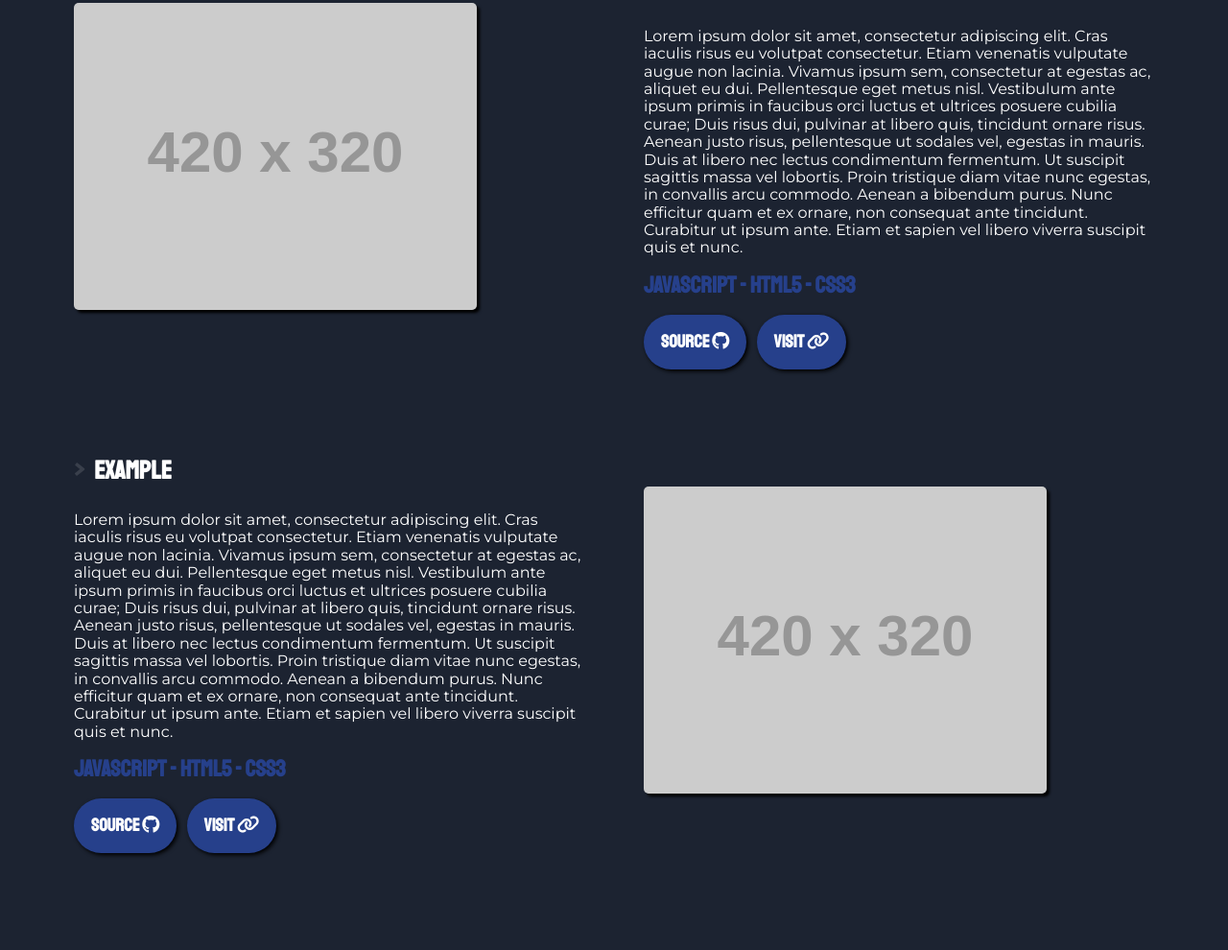
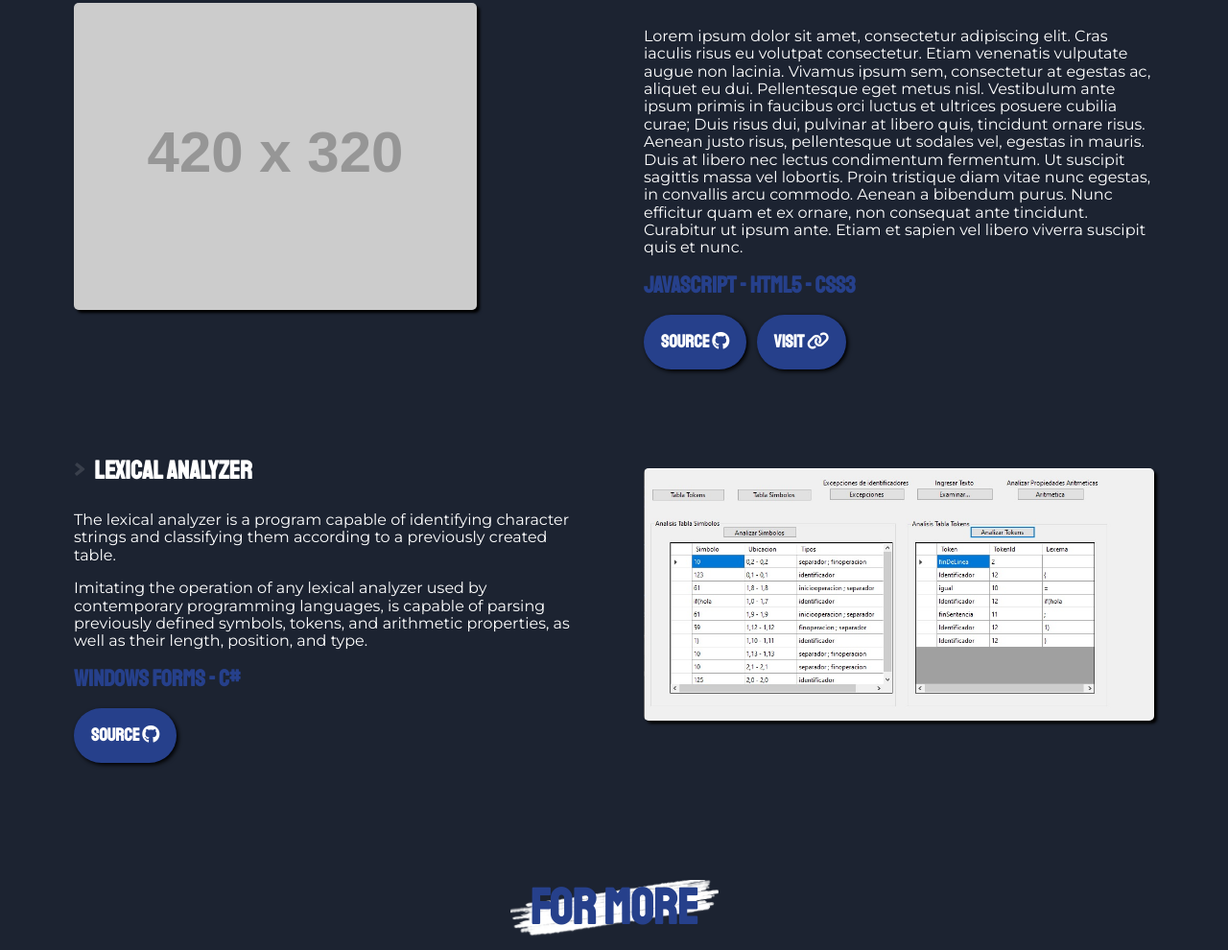
Before and after one commit to K-Viera/portfolio-university, a plain HTML site: page index.html in a window 1280 px wide. Shown: the part 1807-2797 px from the top of the page at 96% size. Drawn offline with Linux system fonts and the light colour scheme; placeholder pictures from the web are drawn by us.

Commit message:
Add Lexical Analyzer

```diff
--- a/css/view.css
+++ b/css/view.css
@@ -199,7 +199,7 @@ body {
 
 /* CONTACT PAGE */
 .icontact {
-    font-size: 120px;
+    font-size: 60px;
     color: #ffffff;
 }
 
--- a/index.html
+++ b/index.html
@@ -32,7 +32,7 @@ Created in 09/2020
                         id="link-min">PORTFOLIO</a></li>
                 <li><a class="main-menu__item main-menu__item--close" href="#portfolio" id="link-max">PORTFOLIO</a>
                 </li>
-                <li><a class="main-menu__item main-menu__item--close" id="b3three" href="#contact">CONTACT</a></li>
+                <!-- <li><a class="main-menu__item main-menu__item--close" id="b3three" href="#contact">CONTACT</a></li> -->
             </ul>
         </nav>
     </header>
@@ -67,7 +67,7 @@ Created in 09/2020
                     </p>
                     <p id="ajust-p">My current knowledge in languages / technologies is:</p>
                     <h1 class="tec-title">.NET - SQLSERVER - MYSQL - MONGODB - FRONTEND - JAVASCRIPT- NODE - GIT</h1>
-                    <a href="./src/CV-KevinVieraJaramillo.pdf" target="_blank"><button class="buttons-page">Download
+                    <a href="./src/CV-KevinVieraJaramillo.pdf" target="_blank"><button class="buttons-page">SEE
                             CV <i class="fa-solid fa-file-arrow-down"></i></button></a>
                 </article>
             </div>
@@ -111,26 +111,21 @@ Created in 09/2020
                     <tbody>
                         <tr>
                             <td>
-                                <h3 class="title-port">example</h3>
-                                <p>Lorem ipsum dolor sit amet, consectetur adipiscing elit. Cras iaculis risus eu
-                                    volutpat consectetur. Etiam venenatis vulputate augue non lacinia. Vivamus ipsum
-                                    sem, consectetur at egestas ac, aliquet eu dui. Pellentesque eget metus nisl.
-                                    Vestibulum ante ipsum primis in faucibus orci luctus et ultrices posuere cubilia
-                                    curae; Duis risus dui, pulvinar at libero quis, tincidunt ornare risus. Aenean justo
-                                    risus, pellentesque ut sodales vel, egestas in mauris. Duis at libero nec lectus
-                                    condimentum fermentum. Ut suscipit sagittis massa vel lobortis. Proin tristique diam
-                                    vitae nunc egestas, in convallis arcu commodo. Aenean a bibendum purus. Nunc
-                                    efficitur quam et ex ornare, non consequat ante tincidunt. Curabitur ut ipsum ante.
-                                    Etiam et sapien vel libero viverra suscipit quis et nunc.</p>
-                                <h1 class="tec-title">JAVASCRIPT - HTML5 - CSS3</h1>
-                                <a href="" target="_blank"><button class="buttons-page">SOURCE <i
+                                <h3 class="title-port">LEXICAL ANALYZER</h3>
+                                <p>The lexical analyzer is a program capable of identifying character strings and classifying them according to a previously created table. </p>
+                                <p>
+                                    Imitating the operation of any lexical analyzer used by contemporary programming languages, is capable of parsing
+                                    previously defined symbols, tokens, and arithmetic properties, as well as their length, position, and type.
+                                </p>
+                                <h1 class="tec-title">WINDOWS FORMS - C#</h1>
+                                <a href="https://github.com/K-Viera/AnalisadorLexicoApp" target="_blank"><button class="buttons-page">SOURCE <i
                                             class="fab fa-github"></i></button></a>
-                                <a href="" target="_blank"><button class="buttons-page">VISIT <i
-                                            class="fas fa-link"></i></button></a>
+                                <!-- <a href="" target="_blank"><button class="buttons-page">VISIT <i
+                                            class="fas fa-link"></i></button></a> -->
                             </td>
                             <td>
-                                <img src="https://via.placeholder.com/420x320/ff7f7f/333333?text=Sample"
-                                    alt="inventory control web in javascript" class="img-config">
+                                <img src="/img/LexicalAnalyzer.jpg"
+                                    alt="lexical analyzer" class="img-config">
                             </td>
                         </tr>
                     </tbody>
@@ -145,7 +140,7 @@ Created in 09/2020
                 <strong><a href="https://github.com/k-viera">GitHub</a></strong> page
             </p>
         </section>
-        <section class="content-page text-center md" id="contact">
+        <!-- <section class="content-page text-center md" id="contact">
             <div id="comport-contact">
                 <header>
                     <h2 class="app-title text-center">CONTACT</h2>
@@ -155,7 +150,7 @@ Created in 09/2020
                     <h1 class="text-center icontact"><i class="fas fa-address-card"></i></h1>
                 </a>
             </div>
-        </section>
+        </section> -->
     </main>
     <footer class="foot" id="foot-style">
         COPYRIGHT &copy; 2022 | <a href="https://github.com/k-viera" target="_blank">KViera</a>
```
Also changed, not shown: img/LexicalAnalyzer.jpg (added).
